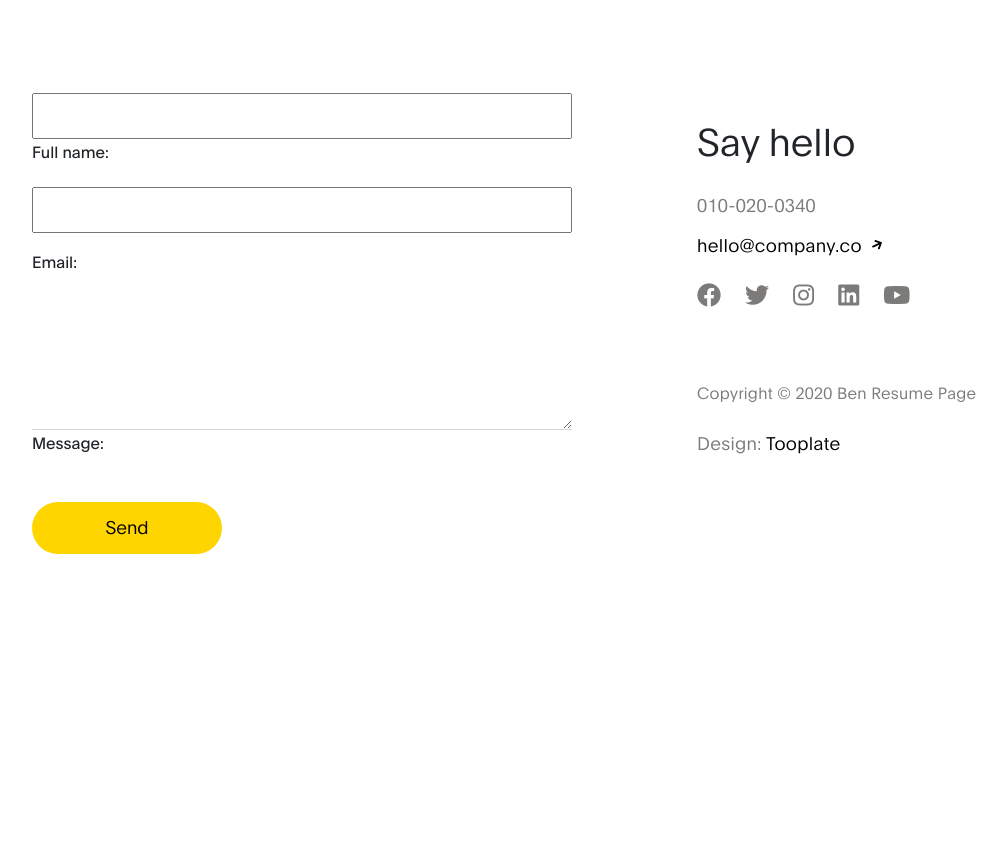
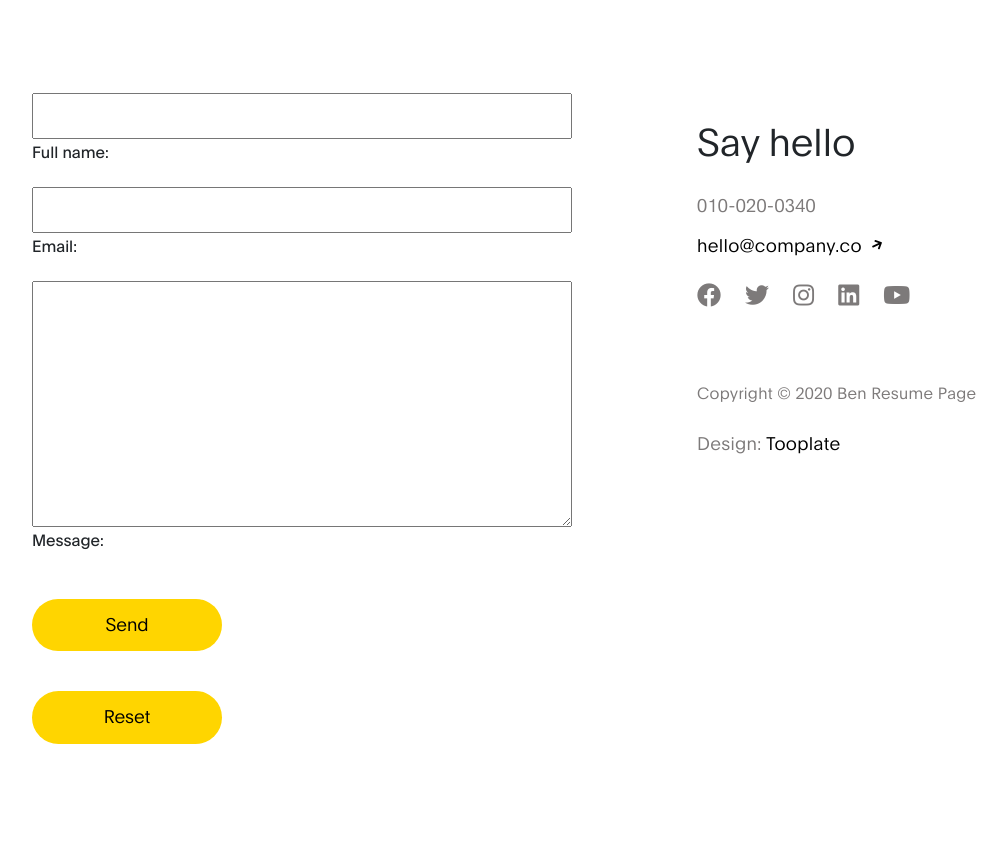
Before and after one commit to cavcom2010/resume_cv, a Django app: page /contact/ in a window 1280 px wide. Shown: the part 1534-2390 px from the top of the page, without its empty margins (53-1060 px from the left). Before the commit the page ends 2088 px from the top, so only its background shows below. Run offline with Django 5.2, Linux system fonts and the light colour scheme.

Commit message:
added the reset button in the contact form

```diff
--- a/resume_cv/forms.py
+++ b/resume_cv/forms.py
@@ -2,7 +2,7 @@
 
 class ContactForm(forms.Form):
     full_name = forms.CharField(max_length=250, required=True)
-    email = forms.EmailField(max_length=250, required=True, widget=forms.TextInput(attrs={'class': 'form-group d-flex flex-column-reverse'}))
-    message = forms.CharField(required=True, widget=forms.Textarea(attrs={'class':'form-control', 'placeholder': 'Message required*',
-                                                                          'rows':5, 'id':'cf-message'})
+    email = forms.EmailField(max_length=250, required=True, widget=forms.TextInput())
+    message = forms.CharField(max_length=500, required=True, widget=forms.Textarea(attrs={'placeholder': 'Message required*',
+                                                                          'rows':10})
                                                                           )
--- a/static/css/tooplate-ben-resume-style.css
+++ b/static/css/tooplate-ben-resume-style.css
@@ -436,9 +436,11 @@
      CONTACT
   -----------------------------------------*/
 
+
   .contact-form .form-control {
-    background: transparent;
-    border: none;
+    background: rgb(232, 228, 228); /* changed from transparent */
+    border:none;   /* changed from none */
+    /* border-width: medium; /* new   */
     border-bottom: 1px solid rgba(142, 140, 140, 0.35);
     box-shadow: none;
     border-radius: 0;
@@ -510,6 +512,20 @@
   }
 
   .contact-form #submit-button {
+    background: var(--primary-color);
+    border: none;
+    border-radius: var(--border-radius-medium);
+    color: var(--dark-color);
+    cursor: pointer;
+    font-size: var(--p-font-size);
+    line-height: 0;
+    margin-top: 2.5rem;
+    padding: 1.5rem 1.8rem 1.8rem 1.8rem;
+    white-space: nowrap;
+    max-width: 190px;
+  }
+
+  .contact-form #reset-button {
     background: var(--primary-color);
     border: none;
     border-radius: var(--border-radius-medium);
--- a/templates/index.html
+++ b/templates/index.html
@@ -334,6 +334,9 @@
                 </div>
 
                 <button type="submit" class="form-control" id="submit-button" name="submit">Send</button>
+                <button type="reset" class="form-control" id="reset-button" name="reset">Reset</button> <!-- new code -->
+
+
             </form>
           </div>
 
```
